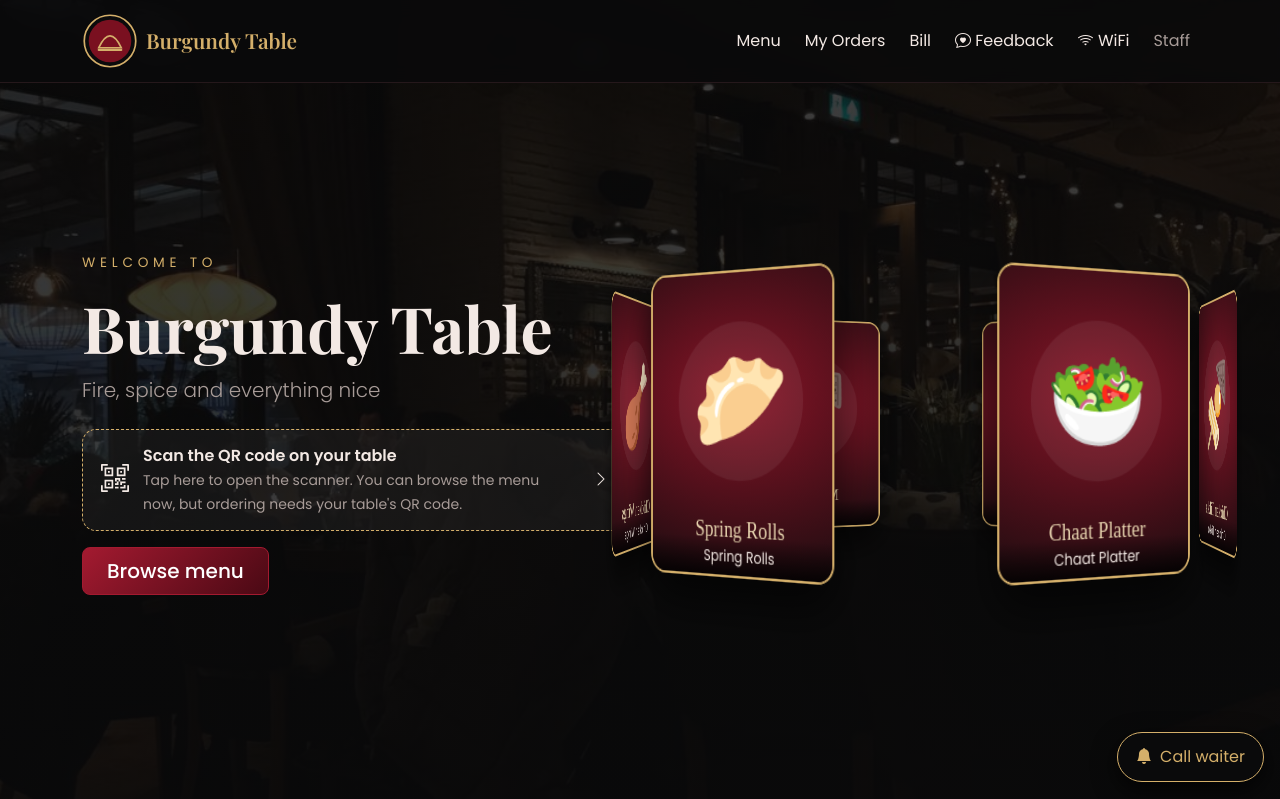
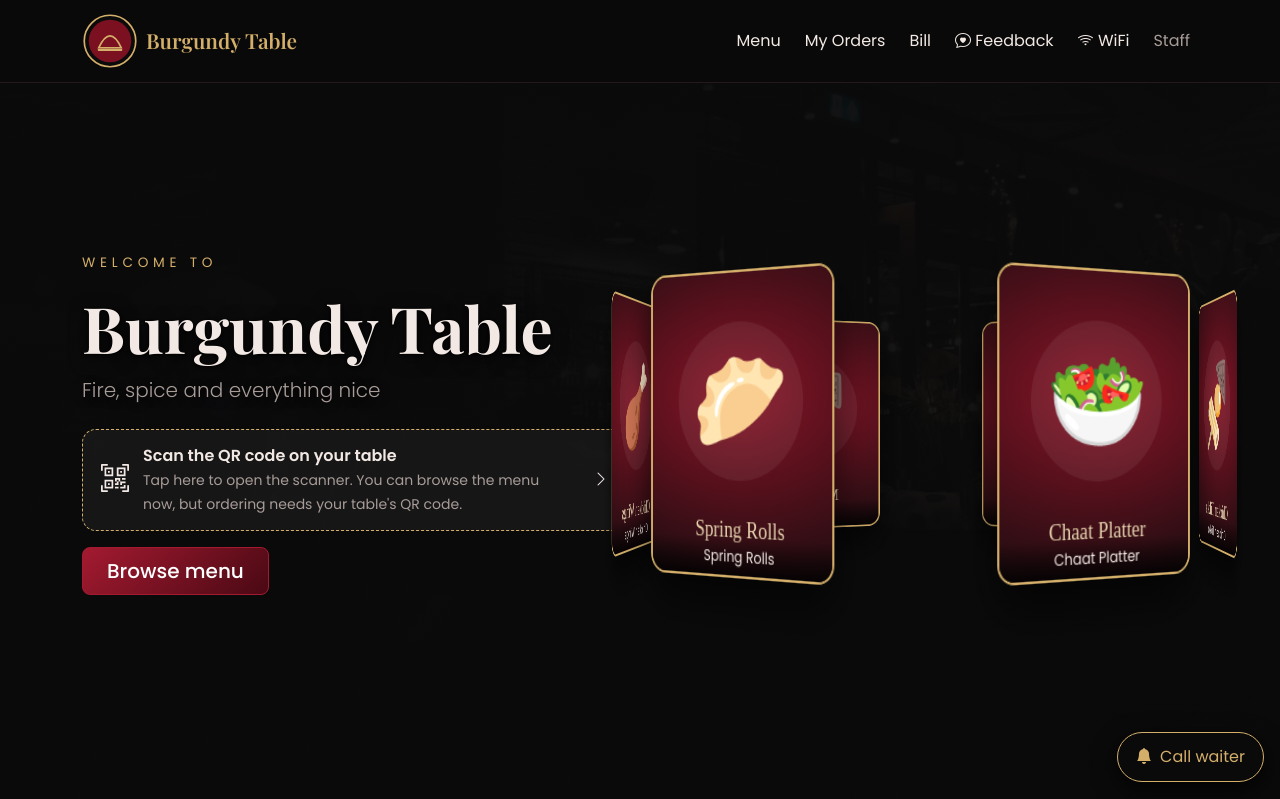
Before and after one commit to barina28/Velvet-Ember-Restaurant, a PHP site: page / in a window 1280 px wide. Shown: the top 799 px of the page. Run offline with PHP 8.4, Linux system fonts and the light colour scheme; data comes from the database, SQL or seed files in the repository; some libraries are stand-ins or nearby versions.

Commit message:
Darken hero background and add text shadow for readability

```diff
--- a/assets/css/main.css
+++ b/assets/css/main.css
@@ -167,9 +167,18 @@ main {
   content: "";
   position: absolute;
   inset: 0;
-  background: linear-gradient(180deg, rgba(10, 10, 11, 0.78) 0%, rgba(10, 10, 11, 0.88) 100%);
+  background: radial-gradient(circle at 70% 50%, rgba(10, 10, 11, 0.72) 0%, rgba(10, 10, 11, 0.94) 80%),
+              linear-gradient(90deg, rgba(10, 10, 11, 0.95) 0%, rgba(10, 10, 11, 0.88) 45%, rgba(10, 10, 11, 0.72) 100%);
   pointer-events: none;
   z-index: 1;
+}
+
+.hero-text h1 {
+  text-shadow: 0 4px 18px rgba(0, 0, 0, 0.8), 0 1px 3px rgba(0, 0, 0, 0.9);
+}
+
+.hero-text p.lead {
+  text-shadow: 0 2px 10px rgba(0, 0, 0, 0.8);
 }
 
 .hero > .container {
```
